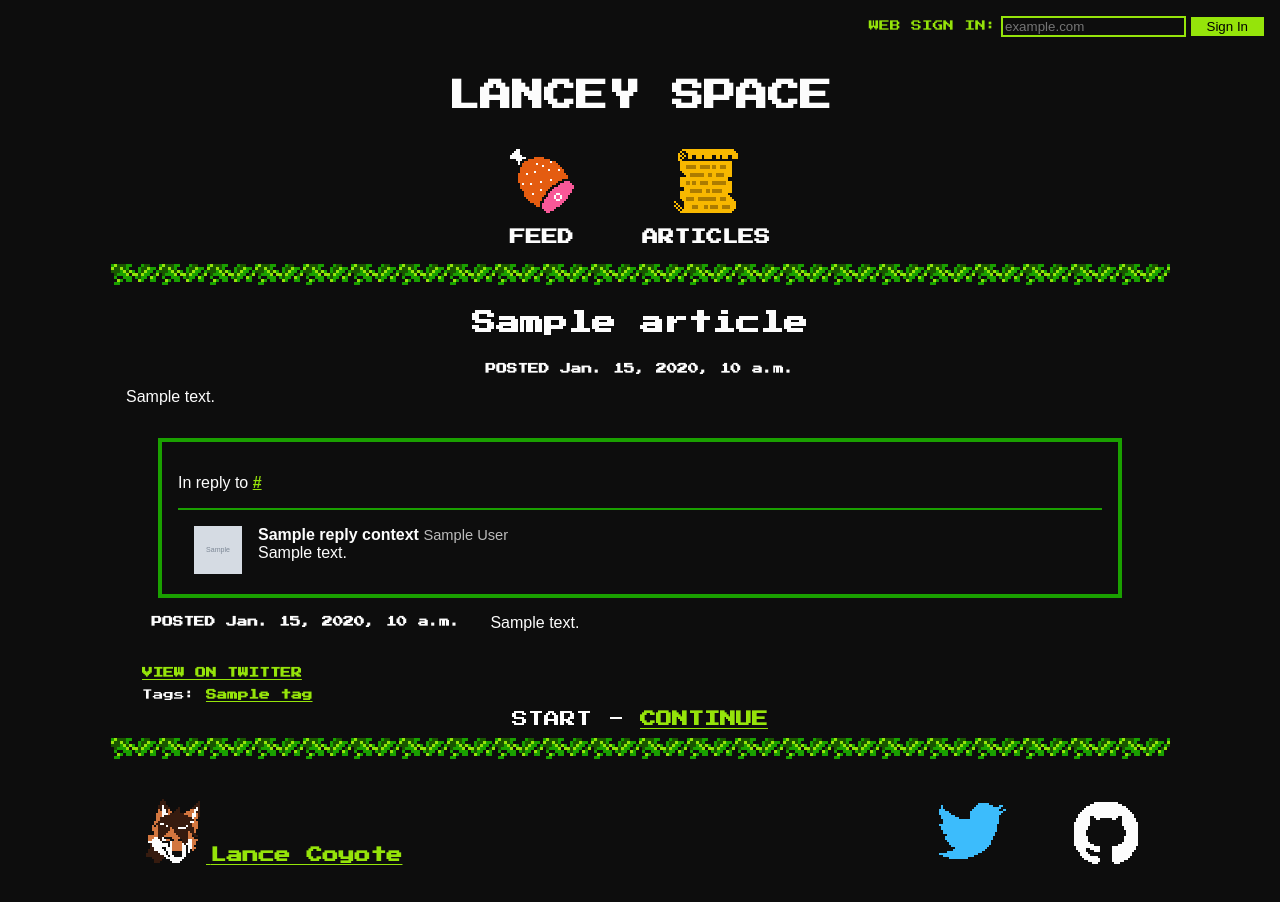
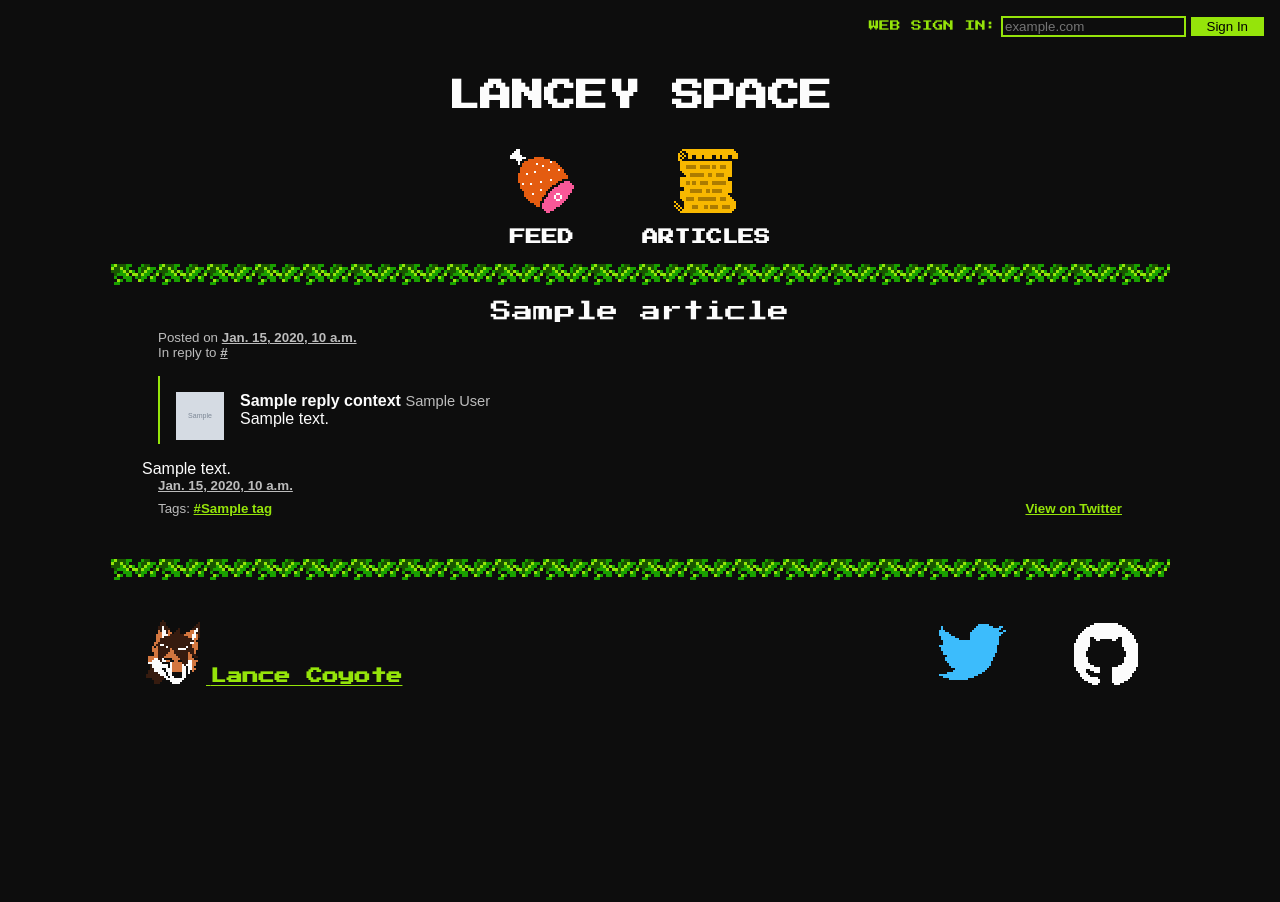
Before and after one commit to LanaCoyote/lancey.space, a Django app: template grmblgrmbl/templates/grmbl/post_detail.html in a window 1280 px wide. After the commit the page ends 686 px from the top, so only its background shows below. Run offline with Django 3.2, Linux system fonts and the light colour scheme; the template is opened without the code that fills it: most values are stand-ins (such as "Sample title", 1, 10 or a date in 2020); grey boxes marked "Sample" are stand-in pictures.

Commit message:
Changed style and layout

```diff
--- a/grmblgrmbl/static/default.css
+++ b/grmblgrmbl/static/default.css
@@ -162,22 +162,109 @@ a.navbutton:hover {
   color:              red;
 }
 
-.col {
-  display:            inline-block;
-  width:              45%;
-
-  vertical-align:     top;
-}
-
-.blue-box {
+/* new CSS stuff */
+.post {
+  margin:             16px;
   padding:            16px;
   padding-top:        0;
-  margin-bottom:      16px;
 
   text-align:         left;
 
-  border:             4px solid #95E40A;
+  border-bottom:      2px solid #1AA000;
 }
+
+.post.detail {
+  border:             none;
+}
+
+.post .title {
+  display:            inline-block;
+  max-width:          75%;
+  margin-bottom:      0;
+  padding:            0 16px;
+
+  font-family:        "Press Start 2P", monospace;
+  font-size:          16pt;
+}
+
+.post.detail .title {
+  display:            block;
+  max-width:          100%;
+  padding-bottom:     8px;
+
+  text-align:         center;
+}
+
+.post .title a {
+  text-decoration:    none;
+  color:              #FCFCFC;
+}
+
+.post .ex-context {
+  margin:             16px;
+  padding:            16px;
+
+  border-left:        solid 2px #95E40A;
+}
+
+.post .ex-context p {
+  margin-bottom:      0;
+}
+
+.post p {
+  margin-top:         8px;
+}
+
+.post .meta {
+  display:            inline-block;
+  padding:            0 16px;
+
+  font-size:          10pt;
+  color:              #BCBCBC;
+}
+
+.post .meta.date a, .post .meta.context a {
+  color:              #BCBCBC;
+}
+
+.post .discovery, .post .info {
+  margin-bottom:      8px;
+}
+
+.post .syndication {
+  float:              right;
+}
+
+.post .readmore {
+  padding-left:       16px;
+
+  font-family:        "Press Start 2P", monospace;
+  font-size:          8pt;
+}
+
+.context-avatar {
+  float:              left;
+  margin-right:       16px;
+
+  width:              48px;
+  height:             48px;
+}
+
+.context-title {
+  font-weight:        bold;
+}
+
+.context-author {
+  font-size:          11pt;
+  color:              #BCBCBC;
+}
+
+.context-content {
+
+}
+
+
+
 
 .reply-context, .preview {
   margin:             16px 32px 16px;
@@ -193,27 +280,6 @@ a.navbutton:hover {
   padding:            16px;
 
   border-top:         2px solid #1AA000;
-}
-
-.reply-context-avatar {
-  float:              left;
-  margin-right:       16px;
-
-  width:              48px;
-  height:             48px;
-}
-
-.reply-context-title {
-  font-weight:        bold;
-}
-
-.reply-context-author {
-  font-size:          11pt;
-  color:              #BCBCBC;
-}
-
-.reply-context-content {
-
 }
 
 .reply-context-small {
@@ -279,6 +345,7 @@ a.note-date:hover {
   text-decoration:    underline;
 }
 
+/*
 .note-content {
   display:            inline-block;
   width:              600px;
@@ -287,6 +354,7 @@ a.note-date:hover {
 
   vertical-align:     top;
 }
+*/
 
 .readmore-link {
   font-family:        "Press Start 2P", monospace;
--- a/grmblgrmbl/templates/grmbl/post_detail.html
+++ b/grmblgrmbl/templates/grmbl/post_detail.html
@@ -2,52 +2,32 @@
 
 {% block content %}
   <div class="h-entry">
-  {% if user.is_staff %}<div class="modify-links"><a href="/compose?post_id={{ post.id }}">EDIT/DELETE POST</a></div>{% endif %}
-  {% if post.article %}
-  <div class="note">
-    <h2 class="p-name">{{ post.article.title }}</h2>
-    <a class="u-url article-head" href="/posts/{{ post.id }}"><h3>POSTED <span class="dt-published">{{ post.date_posted }}</span></h3></a>
-    <div class="e-content">{{ post.article.content|safe }}</div>
-  </div>
-  {% endif %}{% if post.note %}
-  <div class="note">
-    {% if post.note.reply %}<div class="reply-context u-in-reply-to">
-      <p>In reply to <a rel="in-reply-to" href="{{ post.note.reply.reply_url }}">{{ post.note.reply.reply_url }}</a></p>
-      {% if reply_context %}<div class="reply-context-ex">
-        {% if reply_context.avatar %}<img class="reply-context-avatar" src="{{ reply_context.avatar }}">{% endif %}
-        <span class="reply-context-title">{{ reply_context.title }}</span>
-        <span class="reply-context-author">{{ reply_context.author }}</span>
-        <div class="reply-context-content">
+  <div class="post detail">
+    {% if post.article %}<div class="title p-name">{{ post.article.title }}</div>
+    <div class="meta date">Posted on <a class="dt-published u-url" href="/posts/{{ post.pk }}">{{ post.date_posted }}</a></div>{% endif %}
+    <div class="body">
+      {% if post.note.reply %}<div class="meta context">In reply to <a rel="in-reply-to" href="{{ post.note.reply.reply_url }}">{{ post.note.reply.reply_url|truncatechars:60 }}</a></div>
+      {% if reply_context %}<div class="ex-context">
+        {% if reply_context.avatar %}<img class="context-avatar" src="{{ reply_context.avatar }}">{% endif %}
+        <span class="context-title">{{ reply_context.title }}</span>
+        <span class="context-author">{{ reply_context.author }}</span>
+        <div class="context-content">
           {{ reply_context.content|safe }}
         </div>
-      </div>{% endif %}
-    </div>{% endif %}
-
-    <a class="note-date u-url" href="/posts/{{ post.id }}"><h3>POSTED <span class="dt-published">{{ post.date_posted }}</span></h3></a>
-    {{ post.note.raw_content|safe }}
+      </div>{% endif %}{% endif %}
+      {% if post.article %}{{ post.article.content|safe }}{% elif post.note %}{{ post.note.raw_content|safe }}{% endif %}
+    </div>
+    <div class="info">
+      <div class="meta date"><a class="dt-published u-url" href="/posts/{{ post.pk }}">{{ post.date_posted }}</a></div>
+      <!-- in the future there will be more stuff, like comment count, etc. -->
+    </div>
+    <div class="discovery">
+      <div class="syndication">
+        {% if post.posse_data.twitter %}<div class="meta twitter"><a class="u-syndication" rel="syndication" href="{{ post.posse_data.twitter }}">View on Twitter</a></div>{% endif %}
+      </div>
+      <div class="meta tags">Tags: {% for tag in tags %}<a class="p-category" href="/posts?tag={{ tag }}">#{{ tag }}</a> {% endfor %}</div>
+    </div>
   </div>
-  {% endif %}
-  {% if post.posse_data %}
-    {% if post.posse_data.twitter %}<p class="posse-link"><a class="u-syndication" rel="syndication" href="{{ post.posse_data.twitter }}">VIEW ON TWITTER</a></p>{% endif %}
-  {% endif %}
-  {% if tags|length > 0 %}<p class="taglist">Tags: {% for tag in tags %}<a class="p-category" href="/posts?tag={{ tag }}">{{ tag }}</a> {% endfor %}</p>{% endif %}
-
-<!-- Old webmention stuff, ignore this
-  <h3 class="response-header">Comments & Responses</h3>
-
-  {% for mention in post.mention_set.all %}
-  <div class="response p-comment h-cite">
-    {% if mention.resp_type == 0 %}<p class="comment"><span class="p-author h-card">{{ mention.author }}</span> replied to this article from <a href="{{ mention.source }}">{{ mention.source }}</a>.</p>
-        <p class="comment-content e-summary">{{ mention.content }}</p>
-    {% elif mention.resp_type == 1 %}<p class="like"><span class="p-author h-card">{{ mention.author }}</span> liked this article.</p>
-    {% elif mention.resp_type == 2 %}<p class="repost"><span class="p-author h-card">{{ mention.author }}</span> reposted this article to <a href="{{ mention.source }}">{{ mention.source }}</a>.</p>
-    {% elif mention.resp_type == 3 %}<p class="mention"><span class="p-author h-card">{{ mention.author }}</span> mentioned this article from <a href="{{ mention.source }}">{{ mention.source }}</a>.</p>
-        {% endif %}
-  </div>
-  {% endfor %}
--->
-
-  <span class="readmore-link">{% if post.prev_id %}<a href="/posts/{{ post.prev_id }}">PREVIOUS</a>{% else %}START{% endif %} - {% if post.next_id %}<a href="/posts/{{ post.next_id }}">CONTINUE</a>{% else %}END{% endif %}</span>
 {% endblock %}
 
 {% block posthcard %}
```
Also changed, not shown: grmblgrmbl/templates/grmbl/post_list.html (+9 -15 lines), 1 other file.
